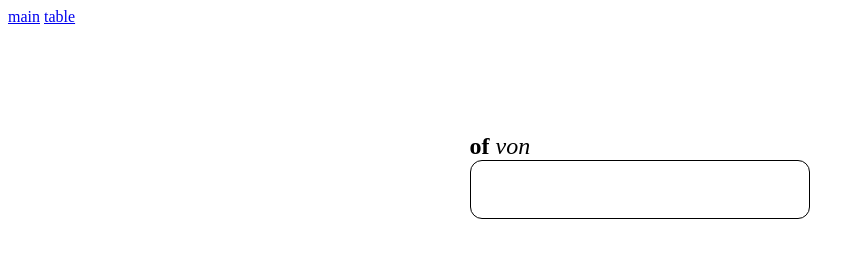
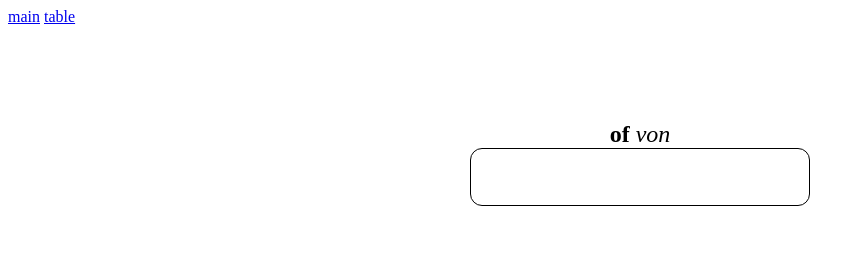
Before and after one commit to cemeris/language_starter, a plain HTML site: page index.html in a window 1280 px wide. Shown: the whole page, without its empty margins (0-865 px from the left). Drawn offline with nearby package versions, Linux system fonts and the light colour scheme.

Commit message:
added minor style changes

```diff
--- a/index.html
+++ b/index.html
@@ -28,6 +28,8 @@
               <option :value="word.german" v-for="word in all_words"></option>
             </datalist>
         </form>
+        <div class="clock"></div>
+        <div class="stats"></div>
     </div>
 </main>
 
--- a/style.css
+++ b/style.css
@@ -16,7 +16,7 @@ input {
 .history {
   display: flex;
   flex-direction: column-reverse;
-  height: 100px;
+  height: 75px;
   overflow-y: scroll;
 }
 .history__word {
@@ -38,6 +38,7 @@ input {
 
 .current {
   font-size: 1.5em;
+  text-align: center;
 }
 
 .table {
```
